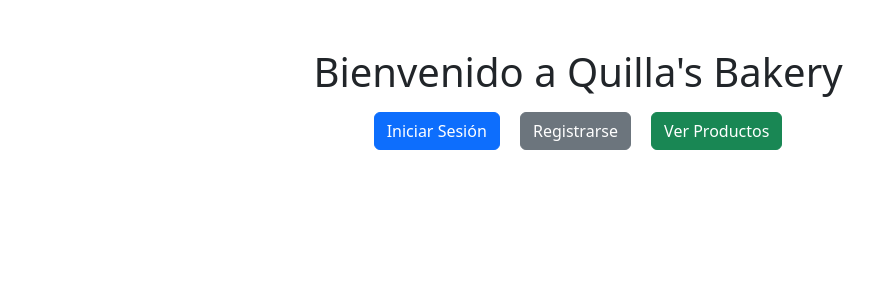
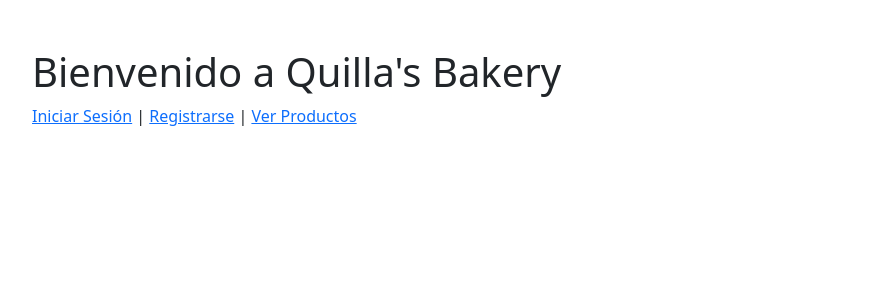
Before and after one commit to Manchangala/werfawe, a Django app: page / in a window 1280 px wide. Shown: the top 300 px of the page, without its empty margins (62-936 px from the left). Run offline with Django 4.2, Linux system fonts and the light colour scheme.

Commit message:
Add files via upload

```diff
--- a/core/templates/core/home.html
+++ b/core/templates/core/home.html
@@ -3,10 +3,10 @@
 {% block title %}Inicio{% endblock %}
 
 {% block content %}
-<div class="text-center mt-5">
+<div class="container mt-5">
     <h1>Bienvenido a Quilla's Bakery</h1>
-    <a href="{% url 'login' %}" class="btn btn-primary m-2">Iniciar Sesión</a>
-    <a href="{% url 'registro' %}" class="btn btn-secondary m-2">Registrarse</a>
-    <a href="{% url 'lista_productos' %}" class="btn btn-success m-2">Ver Productos</a>
+    <a href="{% url 'login' %}">Iniciar Sesión</a> |
+    <a href="{% url 'registro' %}">Registrarse</a> |
+    <a href="{% url 'lista_productos' %}">Ver Productos</a>  <!-- Asegúrate de que este enlace esté correcto -->
 </div>
 {% endblock %}
--- a/core/urls.py
+++ b/core/urls.py
@@ -3,11 +3,13 @@ from . import views
 
 urlpatterns = [
     path('', views.home, name='home'),
-    path('productos/', views.seleccion_producto, name='seleccion_producto'),
+    path('productos/', views.lista_productos, name='lista_productos'),
     path('confirmacion_pedido/', views.confirmacion_pedido, name='confirmacion_pedido'),
     path('eleccion_entrega/', views.eleccion_entrega, name='eleccion_entrega'),
     path('pago_finalizacion/', views.pago_finalizacion, name='pago_finalizacion'),
     path('pedido_exitoso/<int:pedido_id>/', views.pedido_exitoso, name='pedido_exitoso'),
     path('registro/', views.registro, name='registro'),
     path('login/', views.login_view, name='login'),
+    path('producto/<int:producto_id>/', views.detalle_producto, name='detalle_producto'),  # Asegúrate de que esta línea exista
+    path('producto/<int:producto_id>/crear_pedido/', views.crear_pedido, name='crear_pedido'),
 ]
--- a/core/views.py
+++ b/core/views.py
@@ -19,6 +19,7 @@ from .models import Cliente
 def lista_productos(request):
     productos = Producto.objects.all()
     return render(request, 'core/lista_productos.html', {'productos': productos})
+
 
 
 def home(request):
```
Also changed, not shown: db.sqlite3.
